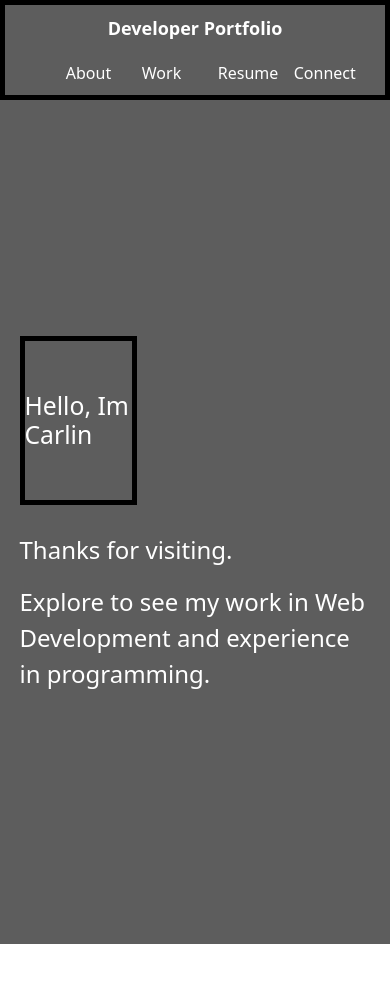
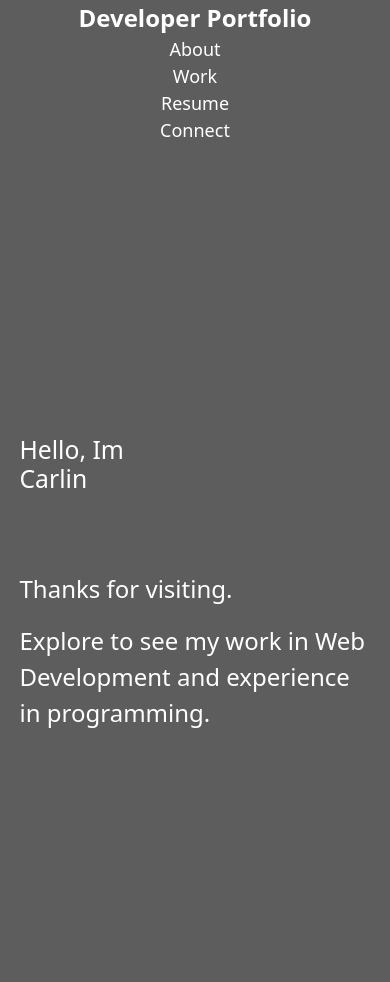
Before and after one commit to carlinjshaw/react_portfolio_cs, a React (Create React App) app: page / in a window 390 px wide. Shown: the top 982 px of the page. Before the commit the page ends 944 px from the top, so only its background shows below. Built offline with nearby package versions, Linux system fonts and the light colour scheme.

Commit message:
media querries; hover on nav buttons

```diff
--- a/src/App.css
+++ b/src/App.css
@@ -14,6 +14,10 @@
   margin-left: 10%;
 }
 
+.nav-title:hover {
+  font-size: larger;
+}
+
 .nav-navs {
   display: flex;
   flex-wrap: wrap;
@@ -22,6 +26,11 @@
 
 .nav-item {
   margin-left: 120px;
+}
+
+.nav-item:hover {
+  font-size: larger;
+  font-weight: bold;
 }
 
 
@@ -251,34 +260,26 @@ a {
   text-decoration: none !important;
 }
 
-@media (min-width:400px) {
-  .my-navbar {
-    border: solid black 5px;
+@media (max-width:1050px) {
+  .about_page {
+    justify-content: center;
+
+  }
+  .about-pic-article {
     flex-direction: column;
   }
-  .nav-title {
-    margin: auto;
+  .about-hello {
+    /* border: solid black 5px; */
   }
-  .nav-navs {
-    display:flex;
-    margin: auto;
-     justify-content: space-between;
-    width: 80%;
-    flex-wrap:wrap;
-    flex-direction: column;
-    border: solid rgb(215, 20, 20) 5px;
-  }
-  .nav-item {
-    margin: auto;
-    /* padding: 50px; */
-    /* width: 20px; */
+  .profileImage {
+    margin:auto;
+    margin-left: 0;
   }
 }
 
-
 @media (max-width:850px) {
   .my-navbar {
-    border: solid black 5px;
+    /* border: solid black 5px; */
     flex-direction: column;
   }
   .nav-title {
@@ -299,20 +300,37 @@ a {
   }
 }
 
-
-@media (max-width:1050px) {
-  .about_page {
-    justify-content: center;
+@media (max-width:400px) {
+  .my-navbar {
+    /* border: solid black 5px; */
+    flex-direction: column;
+    height: 30%;
+  }
+  .my-navbar > p {
+    font-size: x-large;
+  }
+  /* .my-navbar > p: hover {
+    font-size: ;
+  } */
+  .nav-title {
+    margin: auto;
+  }
+  .nav-navs {
+    display:flex;
+    /* margin: 0; */
+     /* justify-content: space-between;     */
+    /* width: 80%; */
+    flex-wrap:wrap;
+    flex-direction: column;
+    /* border: solid rgb(215, 20, 20) 5px; */
 
   }
-  .about-pic-article {
+  .nav-item {
+    font-size:large;
+
+    margin: auto;
+    display: flex;
     flex-direction: column;
-  }
-  .about-hello {
-    border: solid black 5px;
-  }
-  .profileImage {
-    margin:auto;
-    margin-left: 0;
+    align-items: center;
   }
 }
```
Also changed, not shown: src/components/Header.js (line endings or trailing spaces).
